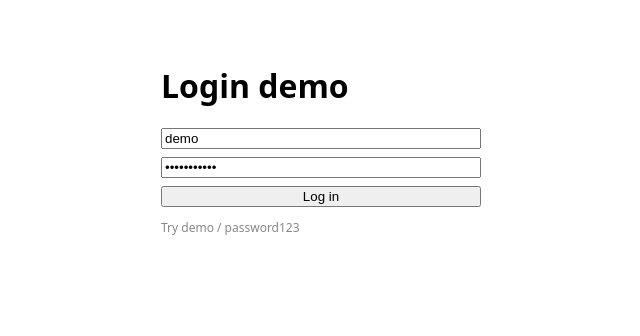
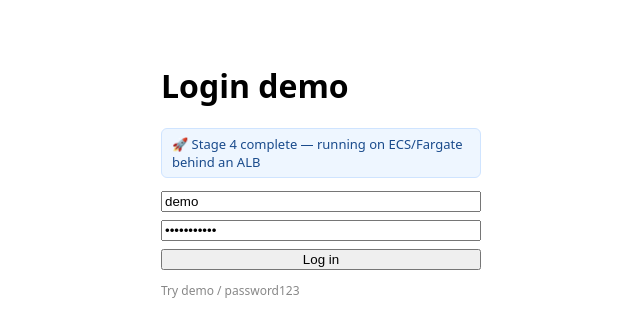
Before and after one commit to hayk-hovhann/login-demo, a React (Vite) app in the folder frontend/: page / in a window 1280 px wide. Shown: the top 336 px of the page, without its empty margins (319-959 px from the left). Built offline with nearby package versions, Linux system fonts and the light colour scheme; no server answers.

Commit message:
feat(frontend): add Stage 4 deployment status banner (#4)

```diff
--- a/frontend/src/App.tsx
+++ b/frontend/src/App.tsx
@@ -34,6 +34,7 @@ export function App() {
   return (
     <div style={S.wrap}>
       <h1>Login demo</h1>
+      <p style={S.badge}>🚀 Stage 4 complete — running on ECS/Fargate behind an ALB</p>
       {user ? (
         <>
           <p>
@@ -71,4 +72,12 @@ const S = {
     maxWidth: 320,
     margin: '4rem auto',
   } as React.CSSProperties,
+  badge: {
+    background: '#eef6ff',
+    border: '1px solid #cfe4ff',
+    borderRadius: 6,
+    padding: '6px 10px',
+    fontSize: 13,
+    color: '#1a4b8c',
+  } as React.CSSProperties,
 };
```
